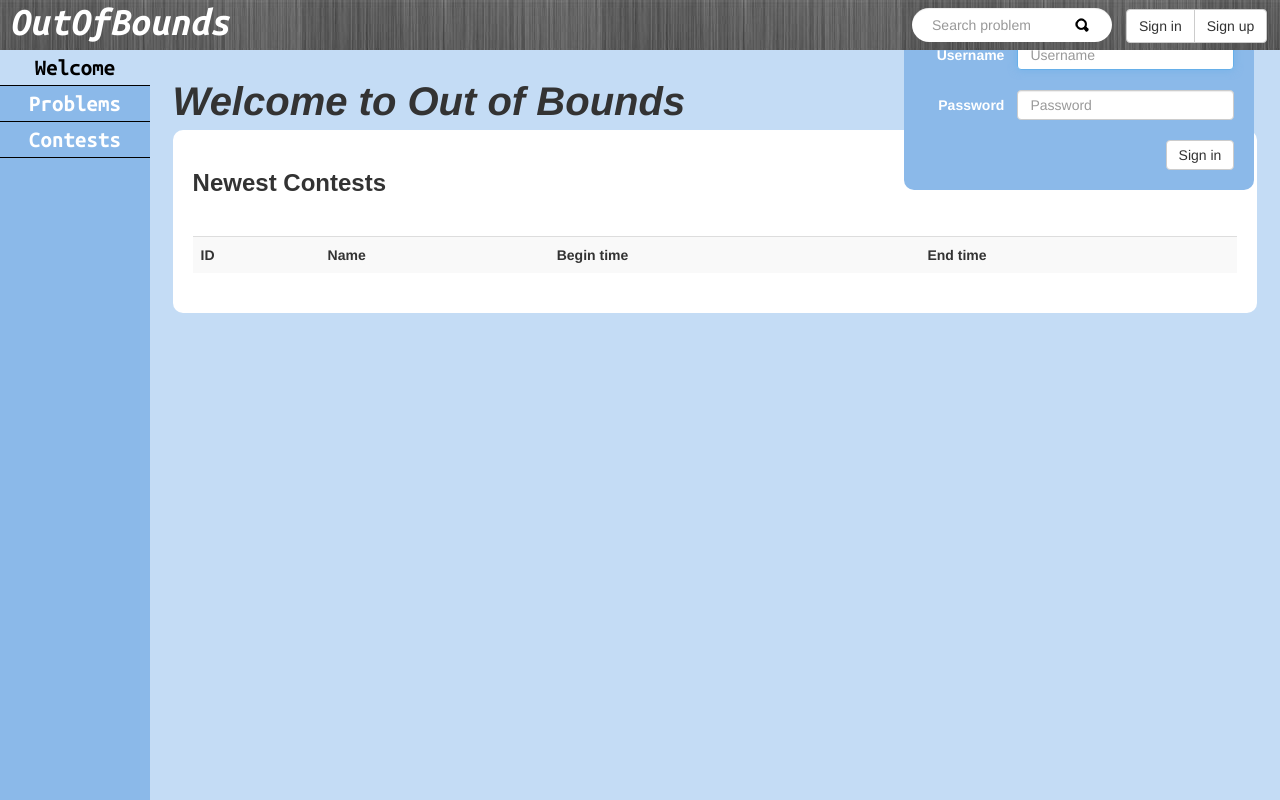
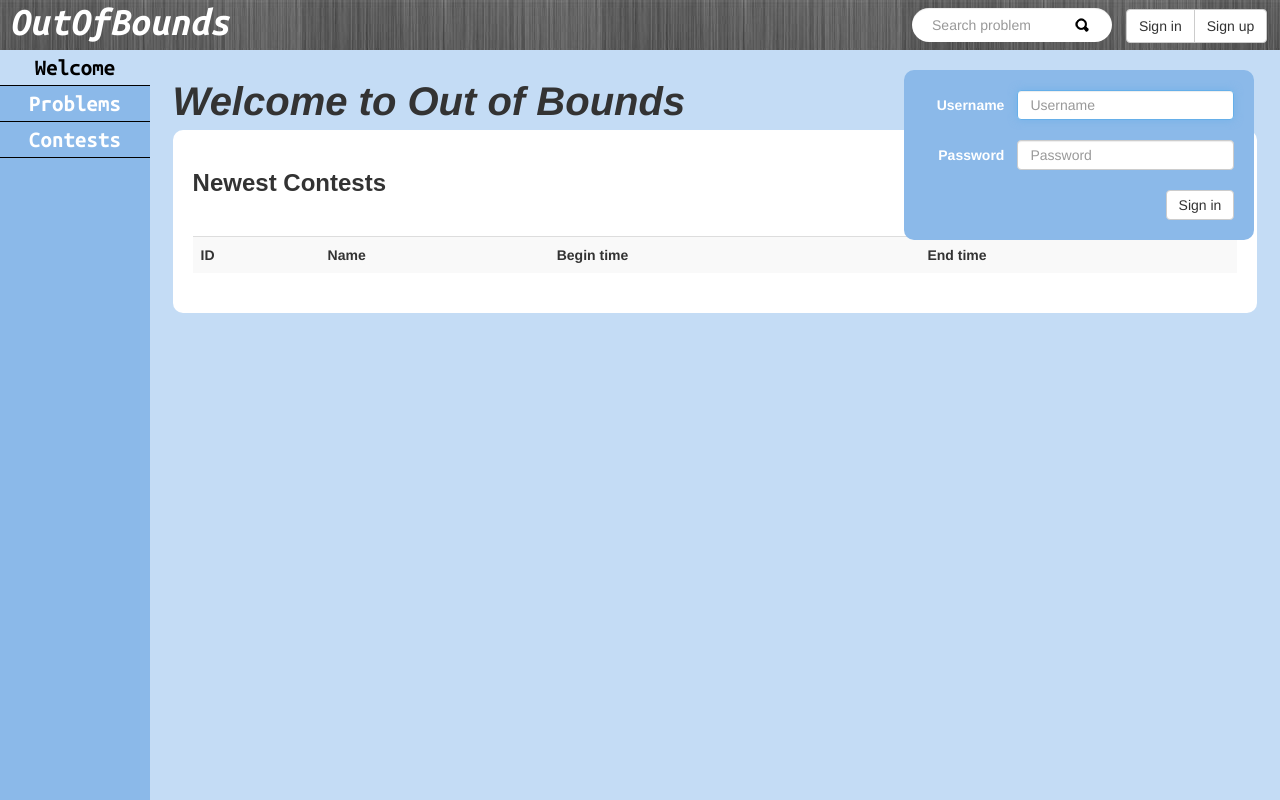
Before and after one commit to lzn960520/ArrayOutOfBounds, a plain HTML site: page index.html in a window 1280 px wide. Both pictures are taken after a click on the button "Sign in". Drawn offline with Linux system fonts and the light colour scheme.

Commit message:
fix popup position

```diff
--- a/css/index.css
+++ b/css/index.css
@@ -114,7 +114,7 @@ body {
 }
 .popup {
 	position: absolute;
-	top:20px;
+	top:70px;
 	border-radius:10px;
 	right: 2%;
 	width: 25%;
```
